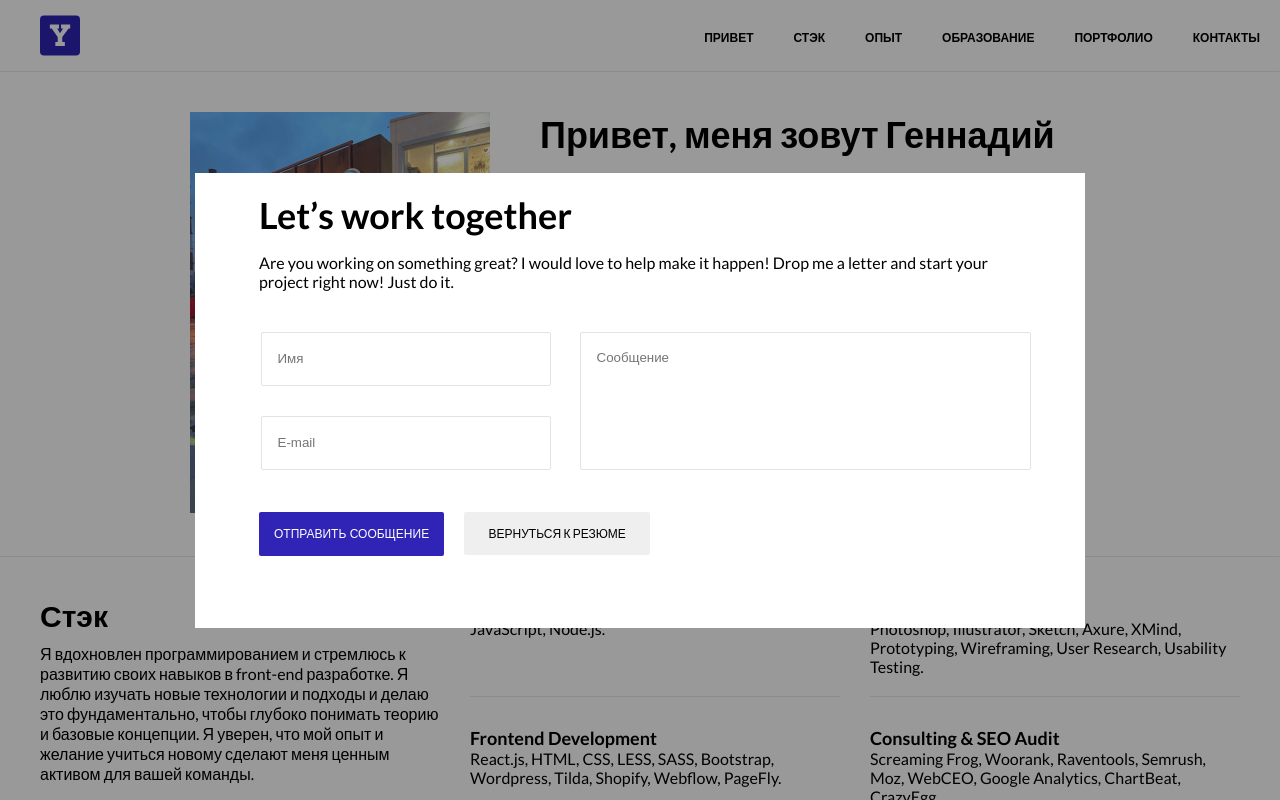
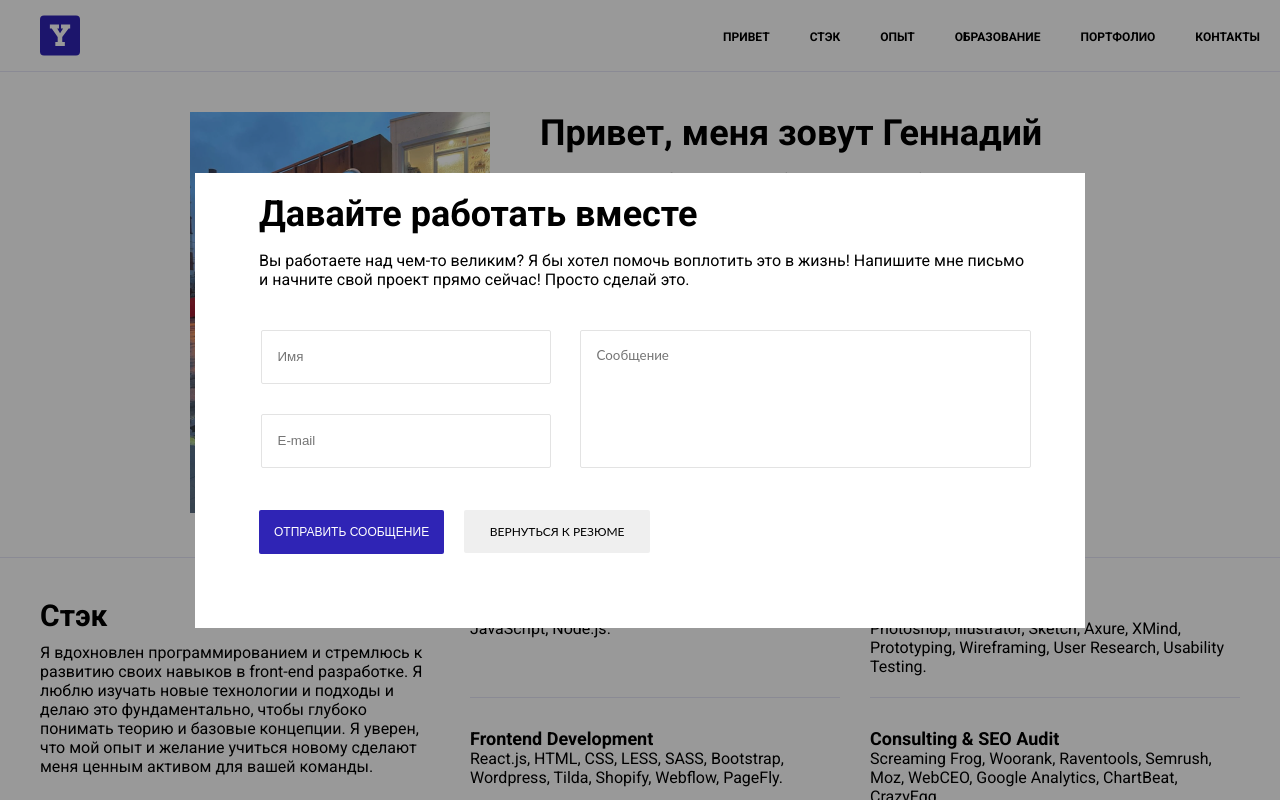
Before and after one commit to GenYans/CV, a React (Create React App) app: page / in a window 1280 px wide. Both pictures are taken after a click on the button "СВЯЗАТЬСЯ СО МНОЙ". Shown: the top 800 px of the page. Built offline with nearby package versions, Linux system fonts and the light colour scheme.

Commit message:
Step 13. 24.10.2023

```diff
--- a/public/index.html
+++ b/public/index.html
@@ -10,12 +10,11 @@
       content="Web site created using create-react-app"
     />
 
-    <link rel="manifest" href="%PUBLIC_URL%/manifest.json" />
     <link rel="preconnect" href="https://fonts.googleapis.com">
     <link rel="preconnect" href="https://fonts.gstatic.com" crossorigin>
-    <link href="https://fonts.googleapis.com/css2?family=Lato:ital,wght@0,100;0,300;0,400;0,700;0,900;1,100;1,300&display=swap" rel="stylesheet">
+    <link href="https://fonts.googleapis.com/css2?family=Roboto:ital,wght@0,300;0,400;0,700;1,300&display=swap" rel="stylesheet">
     <!--
-        Fonts
+        Fonts\
     -->
     <title>Yanelis Gennady | Frontend разработчик</title>
     <link rel="icon" href="%PUBLIC_URL%favicon.ico">
--- a/public/locales/en/translation.json
+++ b/public/locales/en/translation.json
@@ -9,6 +9,11 @@
     "about_address_descr": "St. Petersburg, st. Chernyshevskaya",
     "about_address_btn1": "Contact me",
     "about_address_btn2": "Download cv",
+
+    "modal_title":"Let’s work together",
+    "modal_subtitle":"Are you working on something great? I would love to help make it happen! Drop me a letter and start your project right now! Just do it.",
+    "modal_btn":"send a message",
+    "modal_btn2":"back to sv",
 
     "all": "All",
 
--- a/public/locales/ru/translation.json
+++ b/public/locales/ru/translation.json
@@ -8,6 +8,11 @@
     "about_address_descr": "г. Санкт-Петербург, м. Чернышевская",
     "about_address_btn1": "связаться со мной",
     "about_address_btn2": "скачать резюме",
+
+    "modal_title":"Давайте работать вместе",
+    "modal_subtitle":"Вы работаете над чем-то великим? Я бы хотел помочь воплотить это в жизнь! Напишите мне письмо и начните свой проект прямо сейчас! Просто сделай это.",
+    "modal_btn":"отправить сообщение",
+    "modal_btn2":"вернуться к резюме",
 
     "all": "Все проекты",
 
--- a/src/app/app-about/app-about.js
+++ b/src/app/app-about/app-about.js
@@ -56,30 +56,30 @@ const AppAbout = () => {
 
                         <div className="about-btn">
                             <button className='about-btn-contact' onClick={() => setModalActive(true)}>{t("about_address_btn1")}</button>
-                            <button className='about-btn-download'>{t("about_address_btn2")}</button>
+                            <button className='about-btn-download'> <a href="Резюме_Frontend_разработчик_Геннадии_Янелис.pdf" download>{t("about_address_btn2")}</a> </button>
                         </div>
                         <AppModalContact active={modalActive} setActive={setModalActive}>
                             <div className="modal-block">
-                                <h1>Let’s work together</h1>
-                                <p>Are you working on something great? I would love to help make it happen! Drop me a letter and start your project right now! Just do it.</p>
+                                <h1>{t("modal_title")}</h1>
+                                <p>{t("modal_subtitle")}</p>
                             </div>
                             <div className="modal-wrapper">
                                 <div className="contact-form">
                                     <div className="contact-form-block">
-                                        <input className='contact-form-name' type="text" placeholder="Имя"/>
+                                        <input className='contact-form-name' type="text" placeholder={t("name")}/>
                                         <input className='contact-form-email' type="text" placeholder="E-mail"/>
                                     </div>
                                     <div className="contact-form-block">
-                                        <textarea className="contact-form-message" placeholder="Сообщение" required=""></textarea>
+                                        <textarea className="contact-form-message" placeholder={t("message")}required=""></textarea>
                                     </div>
                                 </div>
                             </div>
                             <div className="modal-btn">
                                 <form action="/">
-                                    <button className='about-btn-contact'>отправить сообщение</button>
+                                    <button className='about-btn-contact'>{t("modal_btn")}</button>
                                 </form>
                                 <form action="/">
-                                    <button className='modal-btn-contact'>вернуться к резюме</button>
+                                    <button onClick={() => setModalActive(false)} className='modal-btn-contact'>{t("modal_btn2")}</button>
                                 </form>
 
                             </div>
--- a/src/app/app-about/app-about.scss
+++ b/src/app/app-about/app-about.scss
@@ -41,6 +41,10 @@ h1 {
 .about-btn {
     display: inline-flex;
     margin-top: 20px;
+    &-download a {
+        text-decoration: none;
+        color: black;
+    }
     button:hover {
         box-shadow: 9px 8px 10px 0px rgba(0, 0, 0, 0.115);
         transition-duration: 0.8s;
--- a/src/app/app-contact/app-contact.scss
+++ b/src/app/app-contact/app-contact.scss
@@ -48,7 +48,6 @@
             padding-top: 16px;
             height: 118px;
             max-width: 431px;
-            font-family: 'Lato', sans-serif;
             resize: none;
         }
         input, textarea:focus {
--- a/src/index.css
+++ b/src/index.css
@@ -1,13 +1,12 @@
 body {
   margin: 0;
-  font-family: 'Lato', sans-serif;
+  font-family: 'Roboto', sans-serif;
   -webkit-font-smoothing: antialiased;
   -moz-osx-font-smoothing: grayscale;
 }
 
 code {
-  font-family: source-code-pro, Menlo, Monaco, Consolas, 'Courier New',
-    monospace;
+    font-family: 'Roboto', sans-serif;
 }
 
 svg path {
```
Also changed, not shown: 1 other file (tests, documents, lock files or other folders).
